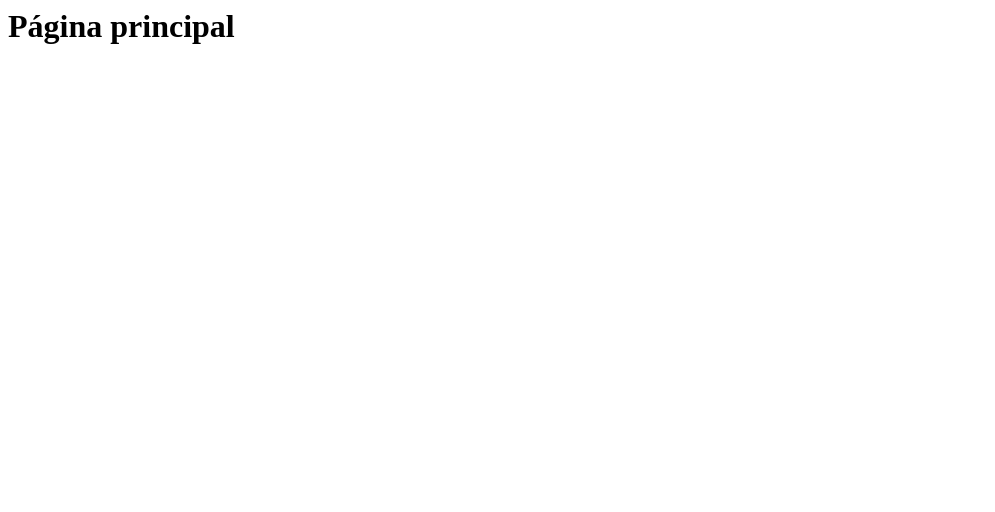
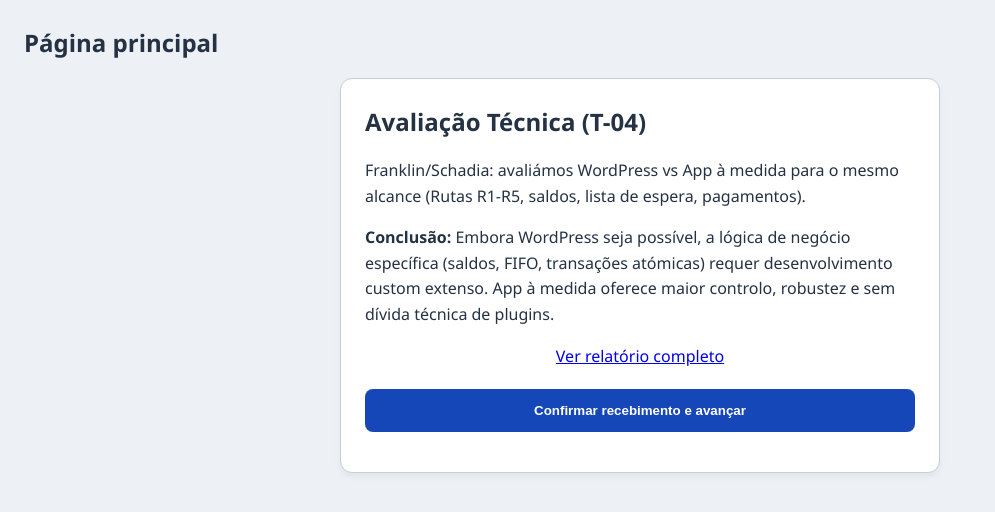
Before and after one commit to FJSALASR/Decision-T04, a plain HTML site: page index.html in a window 1280 px wide. Shown: the whole page, without its empty margins (0-995 px from the left). Drawn offline with Linux system fonts and the light colour scheme.

Commit message:
Add HTML structure and styling for evaluation page

```diff
--- a/index.html
+++ b/index.html
@@ -1 +1,36 @@
 <h1>Página principal</h1>
+<!doctype html>
+<html lang="pt-PT">
+<head>
+<meta charset="UTF-8">
+<meta name="viewport" content="width=device-width, initial-scale=1, viewport-fit=cover">
+<title>Fsportinpadel — Avaliação Técnica (T-04)</title>
+<style>
+:root{--bg:#edf0f4;--fg:#243244;--paper:#fff;--line:#c6ced8;--accent:#1647b8;--font-sans:'Segoe UI',system-ui,sans-serif}
+body{margin:0;padding:24px;background:var(--bg);color:var(--fg);font-family:var(--font-sans);line-height:1.6}
+main{max-width:600px;margin:0 auto}
+.card{background:var(--paper);padding:24px;border-radius:12px;border:1px solid var(--line);box-shadow:0 4px 6px rgba(0,0,0,.05)}
+h1{font-size:1.5rem;margin-top:0}
+.btn{width:100%;padding:14px;background:var(--accent);color:#fff;border:0;border-radius:8px;font-weight:700;cursor:pointer;margin-top:20px}
+</style>
+</head>
+<body>
+<main>
+<div class="card">
+<h1>Avaliação Técnica (T-04)</h1>
+<p>Franklin/Schadia: avaliámos WordPress vs App à medida para o mesmo alcance (Rutas R1-R5, saldos, lista de espera, pagamentos).</p>
+<p><strong>Conclusão:</strong> Embora WordPress seja possível, a lógica de negócio específica (saldos, FIFO, transações atómicas) requer desenvolvimento custom extenso. App à medida oferece maior controlo, robustez e sem dívida técnica de plugins.</p>
+<a href="evaluacion-tecnica-t04.md" target="_blank" style="display:block;text-align:center;margin-top:10px">Ver relatório completo</a>
+<form id="decisionForm">
+<button type="submit" class="btn">Confirmar recebimento e avançar</button>
+</form>
+</div>
+<script>
+document.getElementById('decisionForm').addEventListener('submit', (e) => {
+  e.preventDefault();
+  window.location.href = `mailto:franklin@fsportinpadel.pt?subject=Fsportinpadel%20-%20Aprova%C3%A7%C3%A3o%20T-04&body=Confirmo%20a%20rece%C3%A7%C3%A3o%20do%20relat%C3%B3rio%20de%20avalia%C3%A7%C3%A3o%20t%C3%A9cnica%20T-04.`;
+});
+</script>
+</main>
+</body>
+</html>
```
